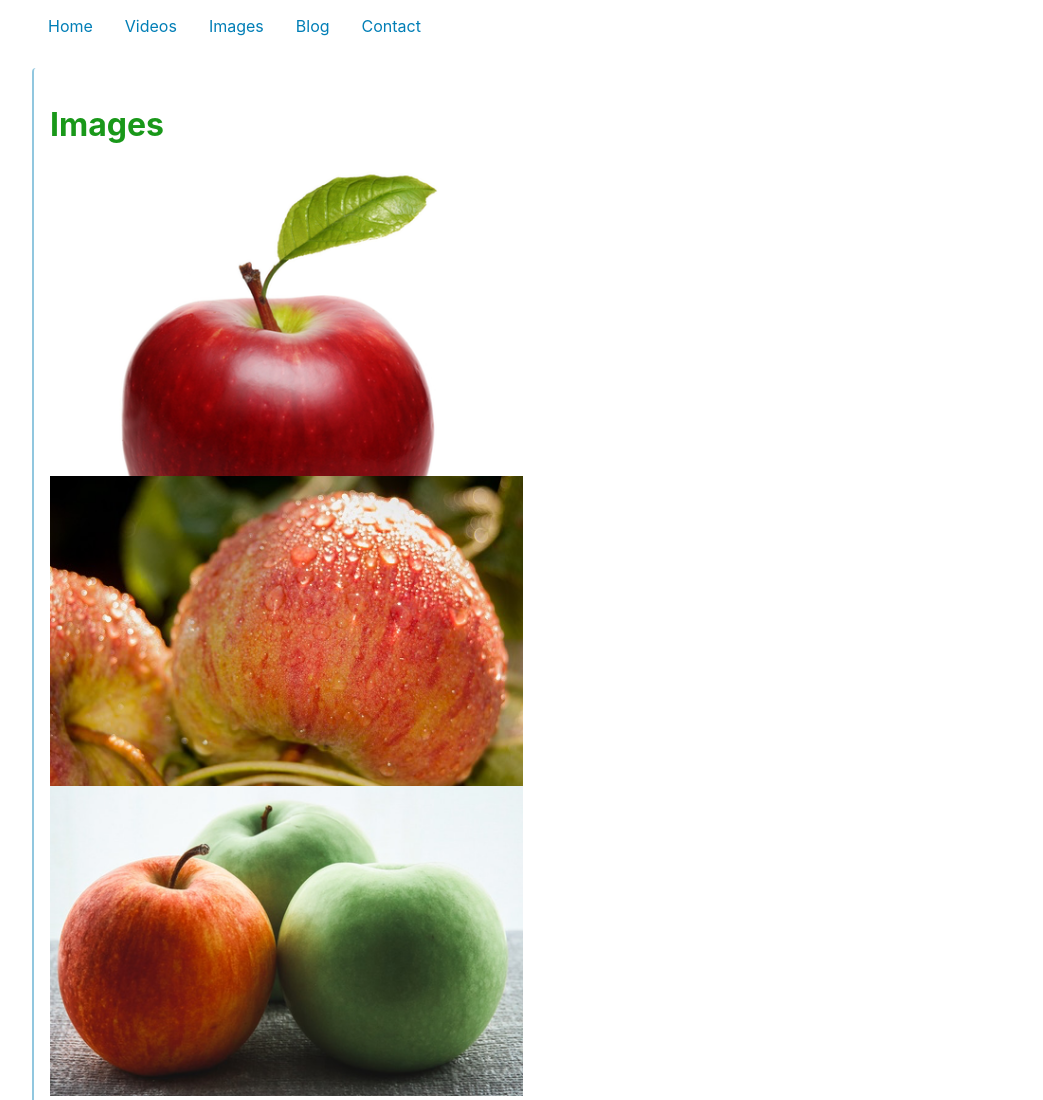
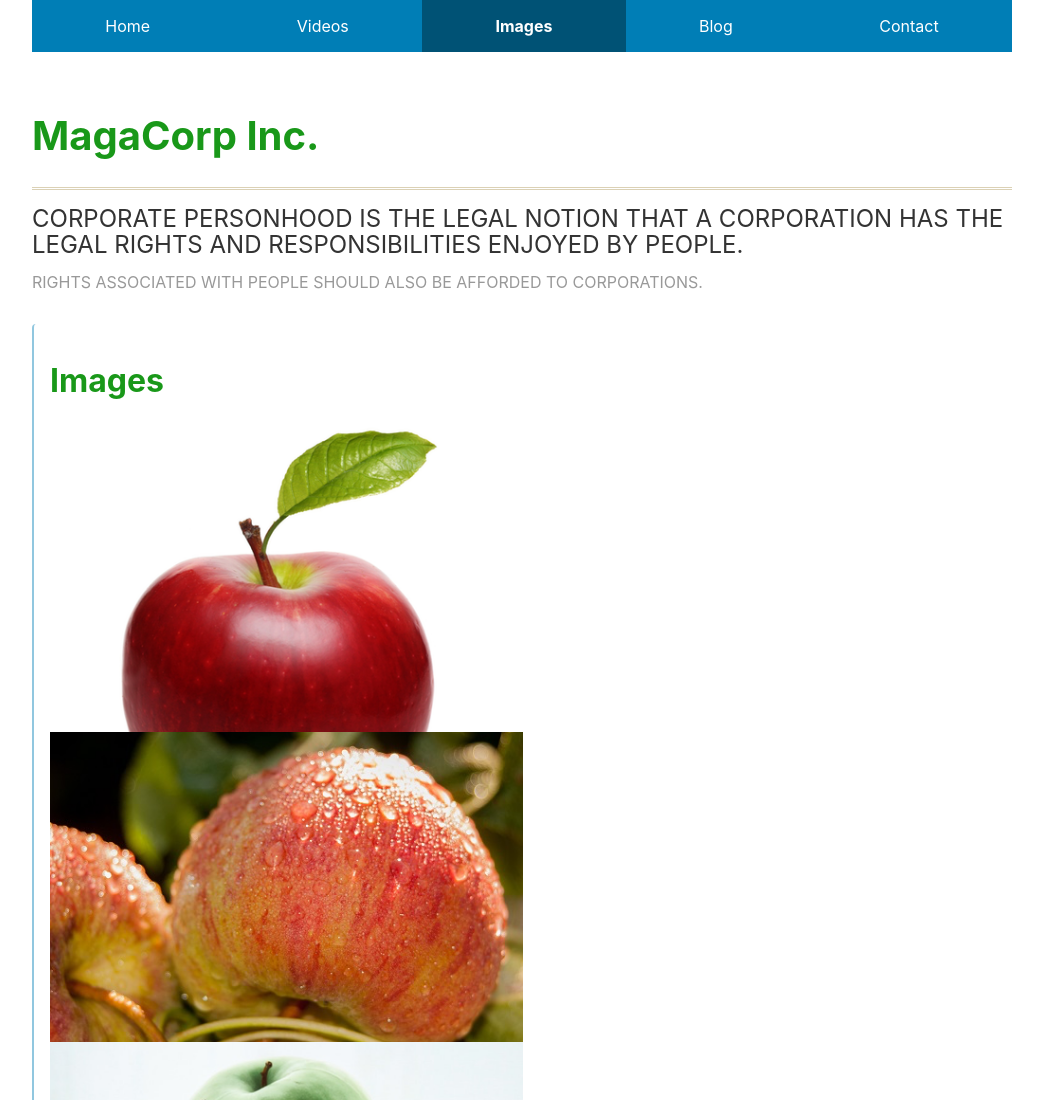
Before and after one commit to torryatco/Redesign-spr25, an Eleventy site: page src/pages/images.md in a window 1280 px wide. Shown: the top 1100 px of the page, without its empty margins (118-1161 px from the left). Built offline with nearby package versions, Linux system fonts and the light colour scheme; Eleventy itself is replaced by a stand-in of ours; files that its build step writes are made by us from their sources.

Commit message:
added responsive menu

```diff
--- a/src/_includes/components/nav.html
+++ b/src/_includes/components/nav.html
@@ -1,9 +1,10 @@
 <nav aria-label="Primary">
+  <a href="#" id="pull"></a>
   <ul>
-    {% for page in collections.page %}
-    <li>
-      <a href="{{ page.url }}"> {{ page.data.navTitle }} </a>
+    {% for nav in collections.nav %}
+    <li class="{% if nav.url == page.url %}active{% endif %}">
+      <a href="{{ nav.url | url }}">{{ nav.data.navTitle }}</a>
     </li>
-    {% endfor %}
+    {%- endfor -%}
   </ul>
 </nav>
--- a/src/_includes/layouts/layout.html
+++ b/src/_includes/layouts/layout.html
@@ -4,6 +4,7 @@
 
   <body class="{{ pageClass }}">
     {% include "components/nav.html" %}
+    {% include "components/header.html" %}
 
     <main class="content" tabindex="-1">
       <h1>{{ pageTitle }}</h1>
--- a/src/css/styles.css
+++ b/src/css/styles.css
@@ -1,3 +1,14 @@
+:root {
+  --link: #007eb6;
+  --link-light: #02a1e6;
+  --link-dark: #005275;
+  --hover: #df3030;
+  --text: #333;
+  --med-gray: #666;
+  --light-gray: #ddd;
+  --dk-yellow: #dbd1b5;
+}
+
 body {
   font-family: -apple-system, BlinkMacSystemFont, "Segoe UI", Roboto, Oxygen, Ubuntu, Cantarell, "Open Sans", "Helvetica Neue", sans-serif;
   color: #333;
@@ -17,12 +28,72 @@ a {
 
 nav ul {
   padding: 0;
+  margin: 0;
   list-style: none;
-  display: flex;
+  display: none;
+  background-color: var(--link);
+  @media (width > 780px) {
+    display: flex;
+  }
 }
 
 nav ul a {
-  padding: 0.5rem 1rem;
+  padding: 1rem;
+  color: #fff;
+  display: inline-block;
+  width: 100%;
+  box-sizing: border-box;
+}
+
+/* nav li:hover:not(.active) {
+  background-color: var(--link-light);
+
+} */
+
+nav li {
+  &:hover:not(.active) {
+    background-color: var(--link-light);
+  }
+  @media (width > 780px) {
+    flex-grow: 1;
+    justify-content: center;
+    text-align: center;
+  }
+}
+
+nav .active {
+  background-color: var(--link-dark);
+}
+
+nav .active a {
+  font-weight: bold;
+}
+
+.show-nav nav ul {
+  display: flex;
+  flex-direction: column;
+  position: absolute;
+  width: 100%;
+
+}
+
+#pull {
+  display: block;
+  background-color: var(--link);
+  padding-top: 12px;
+  padding-left: 12px;
+  width: 100vw;
+  @media (width > 780px) {
+    display: none;
+  }
+}
+
+#pull::after {
+  content: "";
+  background: url(../img/nav-icon.png) no-repeat;
+  width: 22px;
+  height: 26px;
+  display: inline-block;
 }
 
 .content {
@@ -56,12 +127,38 @@ figcaption {
   border-bottom: 1px dashed #aaa;
 }
 
-@media (min-width: 480px) {
+header {
+  max-width: 980px;
+  margin: 0 auto;
+  padding-top: 2rem;
+  h1 {
+    font-size: 2.5rem;
+  }
+  p {
+    display: none;
+    @media (width > 780px) {
+      display: block;
+      font-size: 1.5rem;
+      text-transform: uppercase;
+      line-height: 1.1;
+      margin-bottom: 1rem;
+    }
+  }
+  h1 + p {
+    padding-top: 1rem;
+    border-top: 3px double #dbd1b5;
+  }
+  p + p {
+    font-size: 1rem;
+    line-height: 1.1;
+    color: #999;
+  }
+}
+
+@media (width > 480px) {
   .stories {
     display: grid;
     grid-template-columns: repeat(3, 1fr);
     grid-gap: 2rem;
   }
 }
-
-/*# sourceMappingURL=styles.css.map */
--- a/src/js/scripts.js
+++ b/src/js/scripts.js
@@ -1,6 +1,7 @@
 // store the link plus the API key in a variable
-const key = "XJYe53T8oZ9wRgPqxGVAs2NtPqId5pdL";
+const key = "oaYKxOcZGSOFnkfg6AXbkpNBhsGsDfv9";
 const API = `https://api.nytimes.com/svc/topstories/v2/nyregion.json?api-key=${key}`;
+const storagePrefix = "nyt-autosave";
 
 function getStories() {
   fetch(API)
@@ -27,8 +28,32 @@ function showData(stories) {
     .join("");
 
   document.querySelector(".stories").innerHTML = looped;
+
+  sessionStorage.setItem(storagePrefix, looped);
 }
 
+// if (document.querySelector(".home")) {
+//   getStories();
+// }
+
 if (document.querySelector(".home")) {
-  getStories();
+  var saved = sessionStorage.getItem(storagePrefix);
+  if (saved) {
+    console.log("loading from sessionStorage");
+    document.querySelector(".stories").innerHTML = saved;
+  } else {
+    console.log("fetching from nytimes");
+    getStories();
+  }
 }
+
+document.addEventListener("click", clickHandlers);
+
+function clickHandlers(event) {
+  console.log(event.target);
+  if (event.target.matches("#pull")) {
+    document.querySelector("body").classList.toggle("show-nav");
+    event.preventDefault();
+  }
+  // event.preventDefault();
+}
```
Also changed, not shown: package.json (line endings or trailing spaces).
